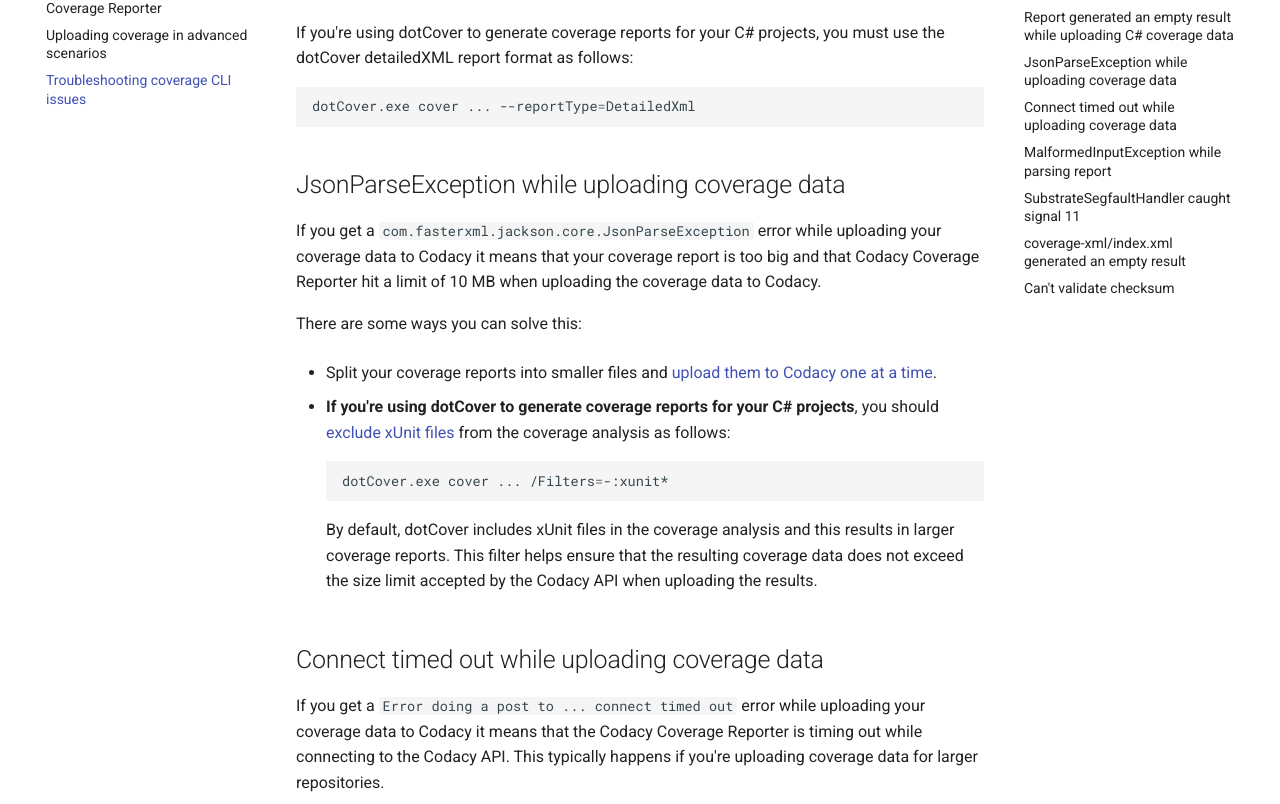
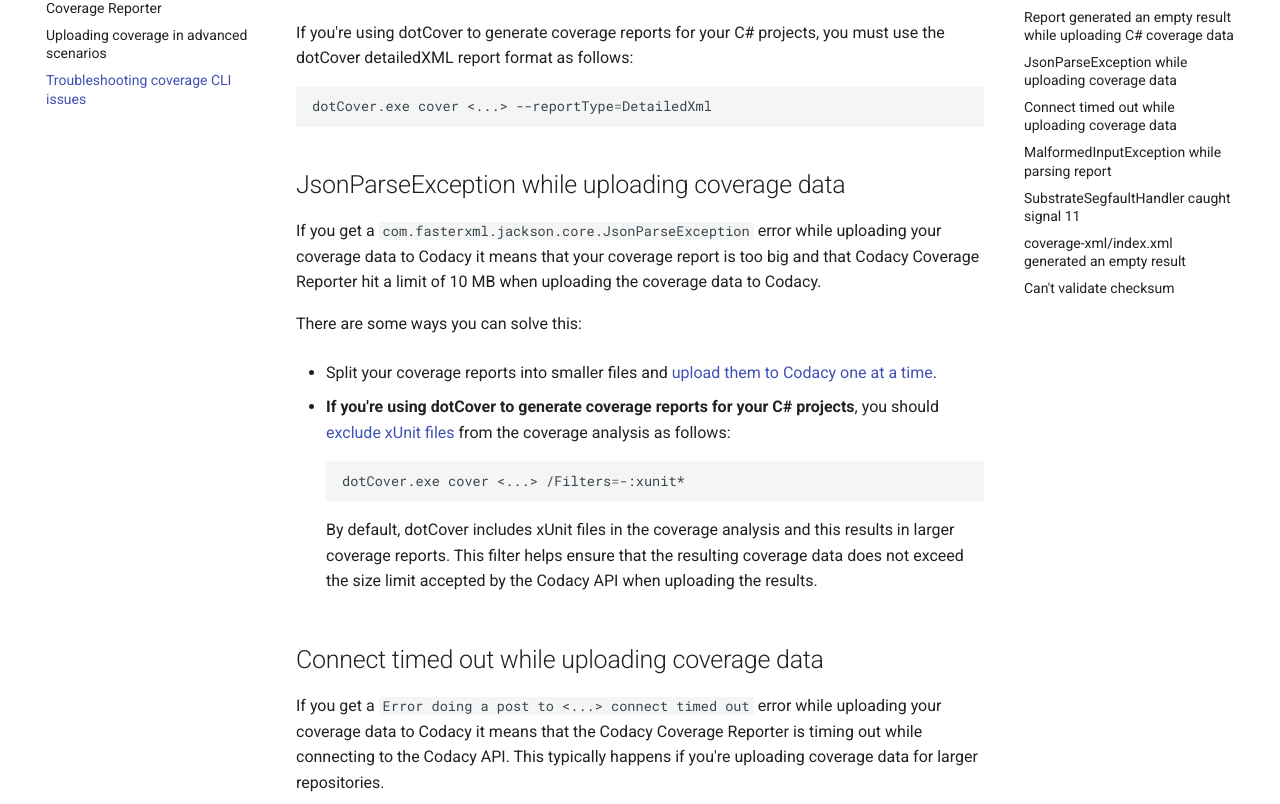
Before and after one commit to codacy/codacy-coverage-reporter, an MkDocs documentation site: the page built from docs/troubleshooting-coverage-cli-issues.md, in a window 1280 px wide and 1400 px high, scrolled down 1490 px. Shown: the part 163-967 px from the top of the window. Built offline with MkDocs 1.6.1 and Material for MkDocs 9.7.7, drawn with Linux system fonts in a browser that asks for light colours; comment, search, counter and statistics services are not loaded.

Commit message:
doc: Improve syntax of ellipsis placeholders

````diff
--- a/docs/troubleshooting-coverage-cli-issues.md
+++ b/docs/troubleshooting-coverage-cli-issues.md
@@ -56,7 +56,7 @@
 If you're using dotCover to generate coverage reports for your C# projects, you must use the dotCover detailedXML report format as follows:
 
 ```bash
-dotCover.exe cover ... --reportType=DetailedXml
+dotCover.exe cover <...> --reportType=DetailedXml
 ```
 
 ## JsonParseException while uploading coverage data
@@ -70,14 +70,14 @@
 -   **If you're using dotCover to generate coverage reports for your C# projects**, you should [exclude xUnit files](https://www.jetbrains.com/help/dotcover/Running_Coverage_Analysis_from_the_Command_LIne.html#filters_cmd) from the coverage analysis as follows:
 
     ```bash
-    dotCover.exe cover ... /Filters=-:xunit*
+    dotCover.exe cover <...> /Filters=-:xunit*
     ```
 
     By default, dotCover includes xUnit files in the coverage analysis and this results in larger coverage reports. This filter helps ensure that the resulting coverage data does not exceed the size limit accepted by the Codacy API when uploading the results.
 
 ## Connect timed out while uploading coverage data
 
-If you get a `Error doing a post to ... connect timed out` error while uploading your coverage data to Codacy it means that the Codacy Coverage Reporter is timing out while connecting to the Codacy API. This typically happens if you're uploading coverage data for larger repositories.
+If you get a `Error doing a post to <...> connect timed out` error while uploading your coverage data to Codacy it means that the Codacy Coverage Reporter is timing out while connecting to the Codacy API. This typically happens if you're uploading coverage data for larger repositories.
 
 To increase the default timeout while connecting to the Codacy API, use the flag `--http-timeout` to set a value larger than 10000 miliseconds. For example, to set the timeout to 30 seconds:
 
````
